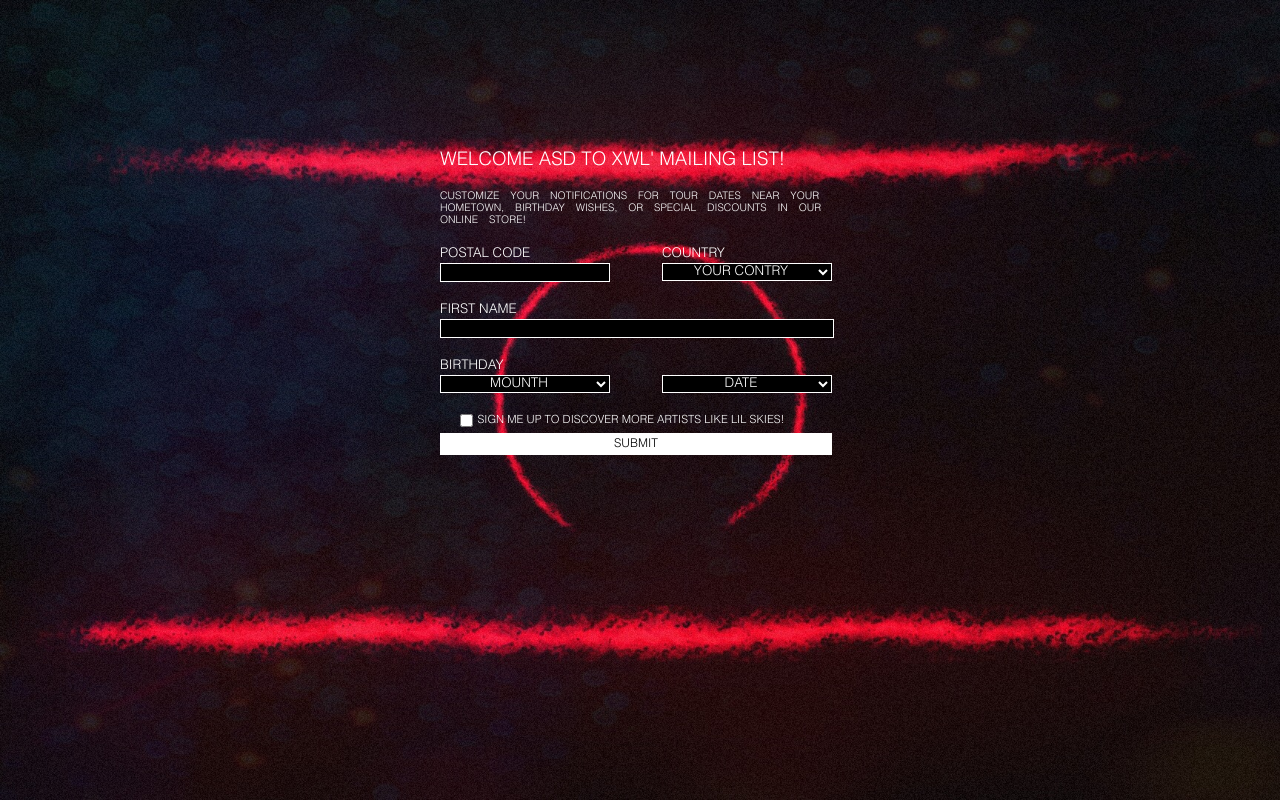
After one commit to nodwest/xwl, a PHP site: page /form.php in a window 1280 px wide. The commit adds this page. Run offline with PHP 8.4, Linux system fonts and the light colour scheme; some libraries are stand-ins or nearby versions.

```diff
--- a/css/main.css
+++ b/css/main.css
@@ -185,12 +185,14 @@
 
 
 
+
 }
 
 
 .sub-menu li {
     border: solid 0.1vmin;
     height: 25px;
+    line-height: 25px;
 
 
 
@@ -273,3 +275,131 @@
 }
 
 /*ШРИФТЫ*/
+
+
+/*ФОРМА ПОДПИСКИ*/
+.background_form{
+    position: absolute;
+    background-color: rgb(0, 0, 0 , 0.8);
+    height: 100%;
+    width: 100%;
+    display: none;
+     z-index: 999;
+     margin-top: 0;
+
+}
+.forma_sign_valid{
+
+    width: 500px;
+    position: absolute;
+    height: 500px;
+    position:absolute;
+    top: 0;
+    right: 0;
+    bottom: 0;
+    left: 0;
+    margin: auto;
+
+
+
+
+
+
+}
+
+.wrap{
+    width: 80%;
+    position: absolute;
+
+    left: 10%;
+
+
+}
+
+.wrap p {
+    font-size: 1.3vmin;
+    word-spacing: 1vmin;
+}
+
+
+.inter_form h5{
+    width: 170px;
+
+}
+
+.inter_form input[type="text"]{
+    width: 168px;
+    text-align: center;
+    color: white;
+    background-color: black;
+    border: solid 1px;
+}
+
+.inter_form select{
+    width: 170px;
+    text-align: center;
+    color: white;
+    background-color: black;
+    border: solid 1px;
+}
+
+
+
+.postalcode{
+    display: inline-block;
+}
+
+.country{
+    margin-left: 11.89%;
+    display: inline-block;
+}
+
+.firstname{
+    margin-top: 5%;
+    margin-bottom: 5%;
+
+}
+
+.opt{
+    text-align: center;
+    background-color: black;
+}
+
+.attach{
+    margin-top: 5%;
+}
+
+.attach h5{
+    width: 90%;
+    display: inline-block;
+    font-size: 1.4vmin;
+    margin: 0;
+    padding: 0;
+    vertical-align: top;
+}
+
+.checkbox{
+    display: inline-block;
+    vertical-align: top;
+    margin-left: 5%;
+}
+
+
+.btn_form{
+
+    color: black;
+    width: 98%;
+    font-size: 1.5vmin;
+    border: none 0.1px;
+    background-color: #fff;
+    padding: 4px;
+
+}
+.btn_form:hover{
+    background-color: black;
+    color: white;
+    border: solid 0.1px;
+    transition: 0.5s linear;
+}
+
+/*ФОРМА ПОДПИСКИ*/
--- /dev/null
+++ b/form.php
@@ -0,0 +1,63 @@
+<!DOCTYPE html>
+<html lang="en">
+<head>
+	<meta charset="UTF-8">
+
+	<meta http-equiv="X-UA-Compatible" content="ie=edge">
+	<title>XWL</title>
+
+	<link rel="stylesheet" href="css/main.css">
+	<link href="https://use.fontawesome.com/releases/v5.0.6/css/all.css" rel="stylesheet">
+	<script>document.write('<script src="http://' + (location.host || 'localhost').split(':')[0] + ':35729/livereload.js?snipver=1"></' + 'script>')</script>
+</head>
+<body>
+	<div class="forma_sign_valid">
+		<div class="wrap">
+			<form action="">
+				<h3>WELCOME ASD TO XWL' MAILING LIST!</h3>
+				<br>
+				<p>CUSTOMIZE YOUR NOTIFICATIONS FOR TOUR DATES NEAR YOUR HOMETOWN, BIRTHDAY WISHES, OR SPECIAL DISCOUNTS IN OUR ONLINE STORE!</p> <br>
+				<div class="inter_form">
+					<div class="postalcode " >
+						<h5>POSTAL CODE</h5>
+						<input type="text">
+					</div>
+					<div class="country ">
+						<h5>COUNTRY</h5>
+						<select name="" id="" ">
+							<option value="1" class="opt">YOUR CONTRY</option>
+							<option value="1" class="opt">1</option>
+							<option value="1" class="opt">1</option>
+						</select>
+					</div>
+
+				<div class="firstname ">
+					<h5>FIRST NAME</h5>
+					<input type="text" style="width: 98%">
+				</div>
+					<div class="bitrhday">
+						<h5>BIRTHDAY</h5>
+						<select name="" id="">
+							<option value="">MOUNTH</option>
+						</select>
+						<select name="" id="" style="margin-left: 11.89%;">
+							<option value="">DATE</option>
+						</select>
+					</div>
+
+					<div class="attach">
+						<input type="checkbox" class="checkbox">
+						<h5>SIGN ME UP TO DISCOVER MORE ARTISTS LIKE LIL SKIES!</h5>
+					</div>
+
+					<button class= "btn_form">SUBMIT</button>
+
+
+
+
+				</div>
+			</form>
+		</div>
+	</div>
+</body>
+</html>
```
Also changed, not shown: Index.php (+58 -10 lines).
